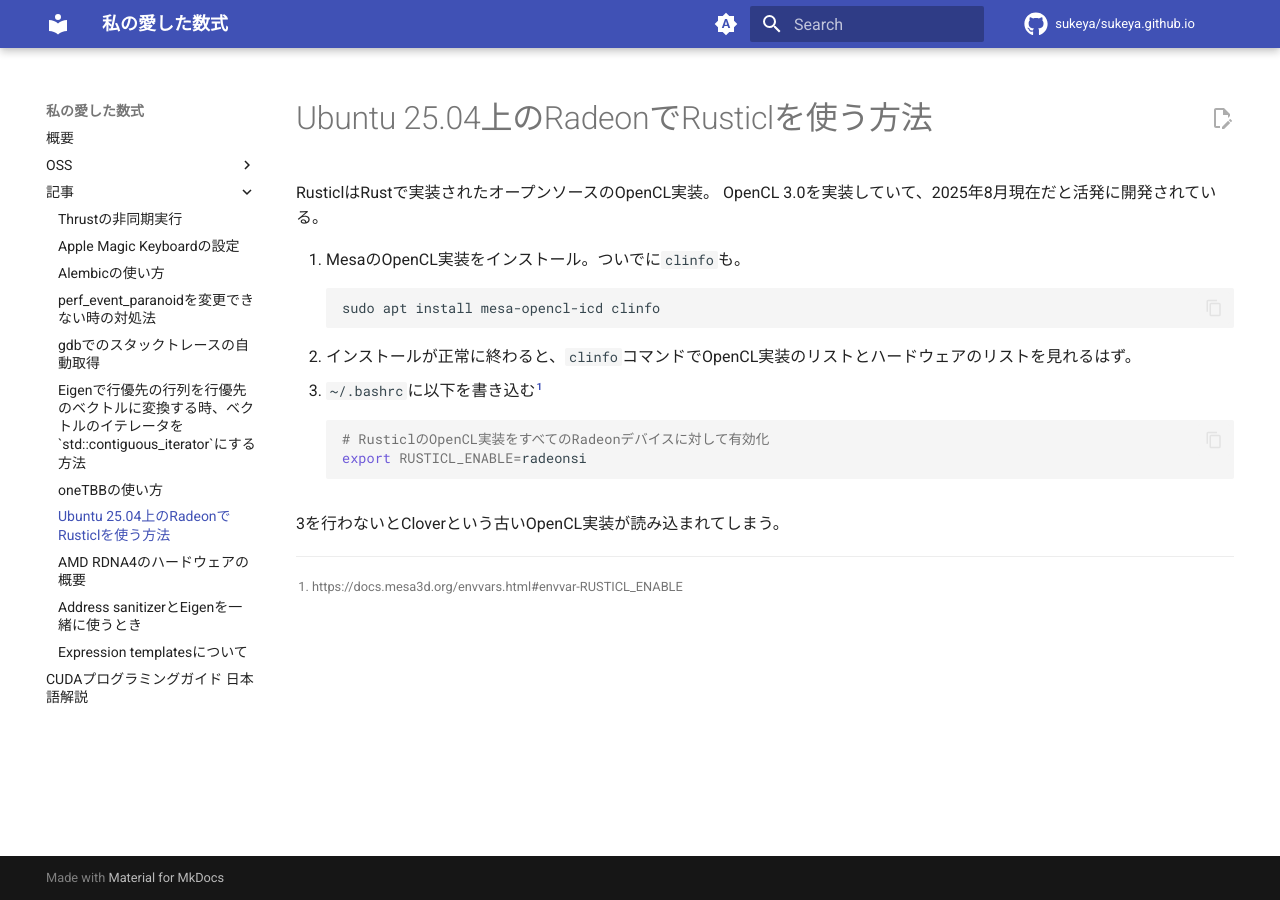
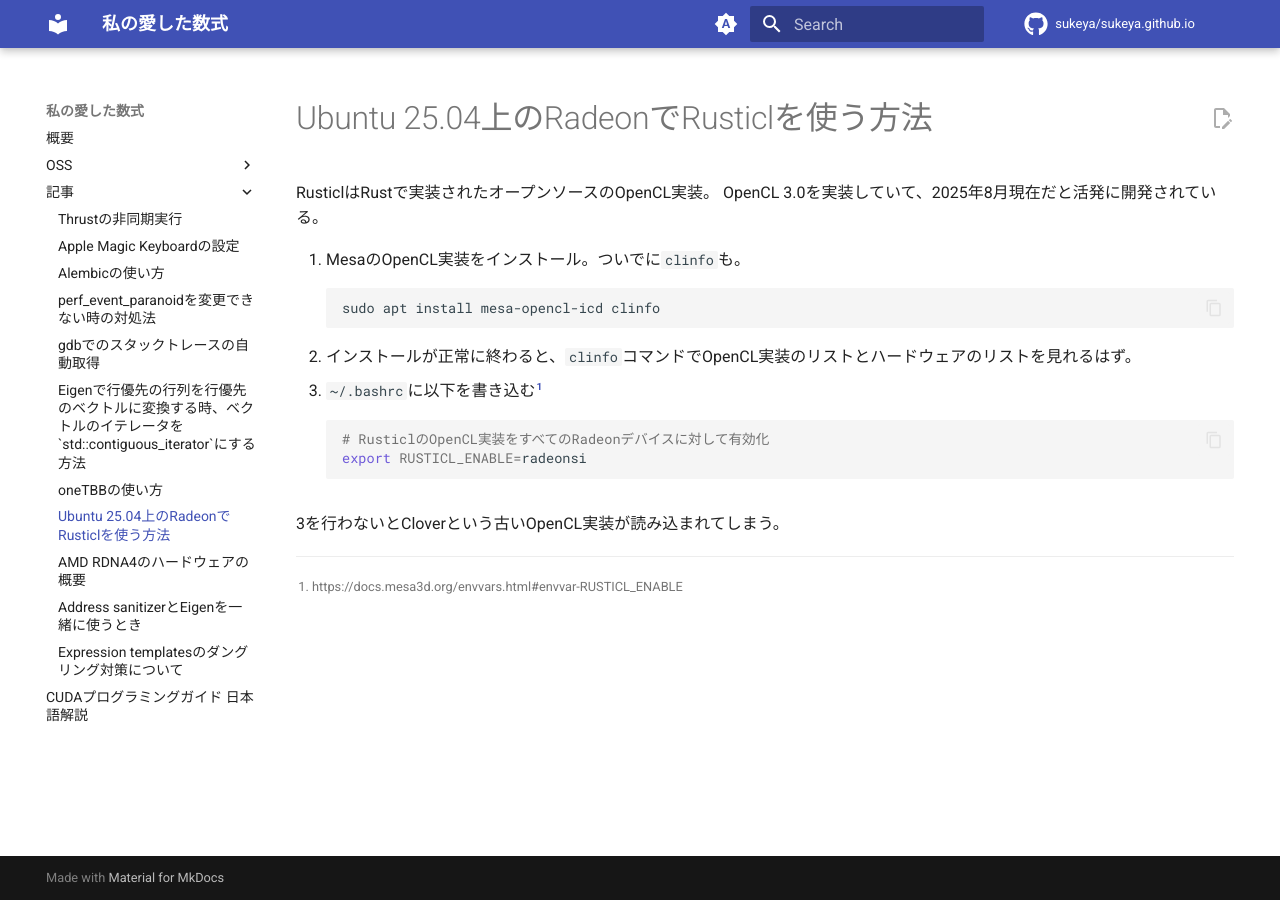
Before and after one commit to sukeya/sukeya.github.io, an MkDocs documentation site: the page built from docs/articles/how_to_use_rusticl_with_radeon_on_ubuntu.md, in a window 1280 px wide. Built offline with MkDocs 1.6.1 and Material for MkDocs 9.7.7, drawn with Linux system fonts in a browser that asks for light colours; comment, search, counter and statistics services are not loaded.

Commit message:
Rename title.

```diff
--- a/mkdocs.yml
+++ b/mkdocs.yml
@@ -18,7 +18,7 @@ nav:
     - 'Ubuntu 25.04上のRadeonでRusticlを使う方法': ./articles/how_to_use_rusticl_with_radeon_on_ubuntu.md
     - 'AMD RDNA4のハードウェアの概要': ./articles/overview_of_RDNA4_hardware.md
     - 'Address sanitizerとEigenを一緒に使うとき': ./articles/eigen_with_asan.md
-    - 'Expression templatesについて': ./articles/expression_templates.md
+    - 'Expression templatesのダングリング対策について': ./articles/expression_templates.md
   - 'CUDAプログラミングガイド 日本語解説': /cuda_programming_guide_jp/
 not_in_nav: |
   thrust.md
```
Also changed, not shown: docs/articles/expression_templates.md (+1 -1 lines).
